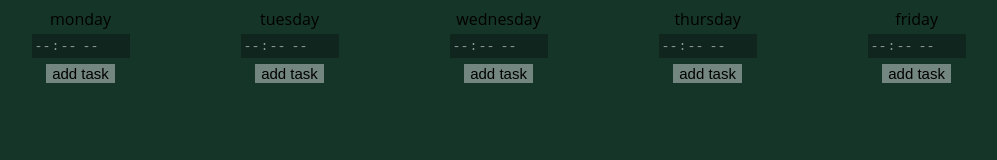
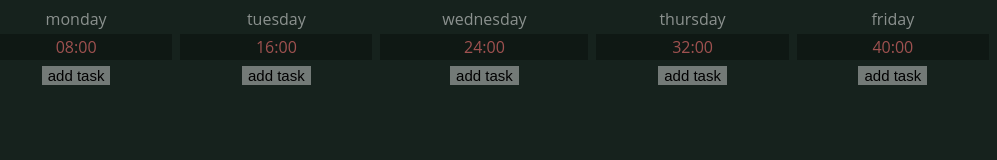
Before and after one commit to tsrapnik/minsk, a plain HTML site: page index.html in a window 1280 px wide. Shown: the whole page, without its empty margins (32-1029 px from the left). Drawn offline with Linux system fonts and the light colour scheme.

Commit message:
made possible to invalidate required minutes field.

```diff
--- a/script.js
+++ b/script.js
@@ -16,10 +16,10 @@ function string_to_minutes(time_string) {
 //returns string in "hh:mm" format of the absolute value of the input.
 function minutes_to_string(minutes) {
     minutes = Math.abs(minutes);
-    const max_minutes = 23 * 60 + 59;
+    const max_minutes = 99 * 60 + 59;
     if(!(minutes <= max_minutes))
-        //only return values from 00:00 to 23:59, all other cases (also nan) return an empty string.
-        return "";
+        //only return values from 00:00 to 99:59, all other cases (also nan) return a default string.
+        return "--:--";
     let hours = Math.floor(minutes / 60);
     minutes %= 60;
     return hours.pad(2) + ":" + minutes.pad(2);
@@ -99,18 +99,16 @@ function day(dayName, update_parent, initial_state = {}) {
     tasks.className = "tasks";
     day.appendChild(tasks);
 
-    let required_minutes = document.createElement("input");
+    let required_minutes = document.createElement("time");
     required_minutes.className = "required_minutes";
-    required_minutes.type = "time";
-    required_minutes.readOnly = true;
     day.appendChild(required_minutes);
     day.set_required_minutes = function (minutes) {
-        required_minutes.value = minutes_to_string(minutes);
-        if(minutes > 0) {
-            required_minutes.style.color = "rgba(255, 100, 100, 1.0)";
+        required_minutes.innerText = minutes_to_string(minutes);
+        if(minutes < 0) {
+            required_minutes.style.color = "rgba(120, 255, 120, 0.6)";
         }
-        else if(minutes <= 0) {
-            required_minutes.style.color = "rgba(255, 255, 255, 0.55)";
+        else {
+            required_minutes.style.color = "rgba(255, 120, 120, 0.6)";
         }
     }
 
@@ -158,13 +156,13 @@ function week(initial_state = {}) {
         for (let index = 0; index < dayNames.length; index++) {
             week.appendChild(day(dayNames[index], update, initial_state.days[index]));
         }
-        update();
     }
     else {
         for (let dayName of dayNames) {
             week.appendChild(day(dayName, update));
         }
     }
+    update();
 
     function  update() {
         let required_minutes = 0; //gets accumulated for the whole week. if negative you worked more than needed.
@@ -191,7 +189,7 @@ function week(initial_state = {}) {
     return week;
 }
 
-initial_state = JSON.parse(localStorage.getItem("state"));
+let initial_state = JSON.parse(localStorage.getItem("state"));
 if(initial_state == null)
     initial_state = {};
 
--- a/styles.css
+++ b/styles.css
@@ -3,11 +3,11 @@
 }
 
 body {
-    width: 99%;
+    width: 100%;
     height: 100%;
 
     font-family: 'Open Sans', sans-serif;
-    background: #163529;
+    background: #16221d;
 }
 
 button {
@@ -62,15 +62,15 @@ input:hover {
 }
 
 .day {
+    color: rgba(255, 255, 255, 0.5);
     text-align: center;
 }
 
 .day .required_minutes {
     background-color: rgba(0, 0, 0, 0.3);
     padding: 2px;
-    margin: 4px auto;
+    margin: 4px;
     display: grid;
-    grid-template-columns: auto;
 }
 
 .week {
```
